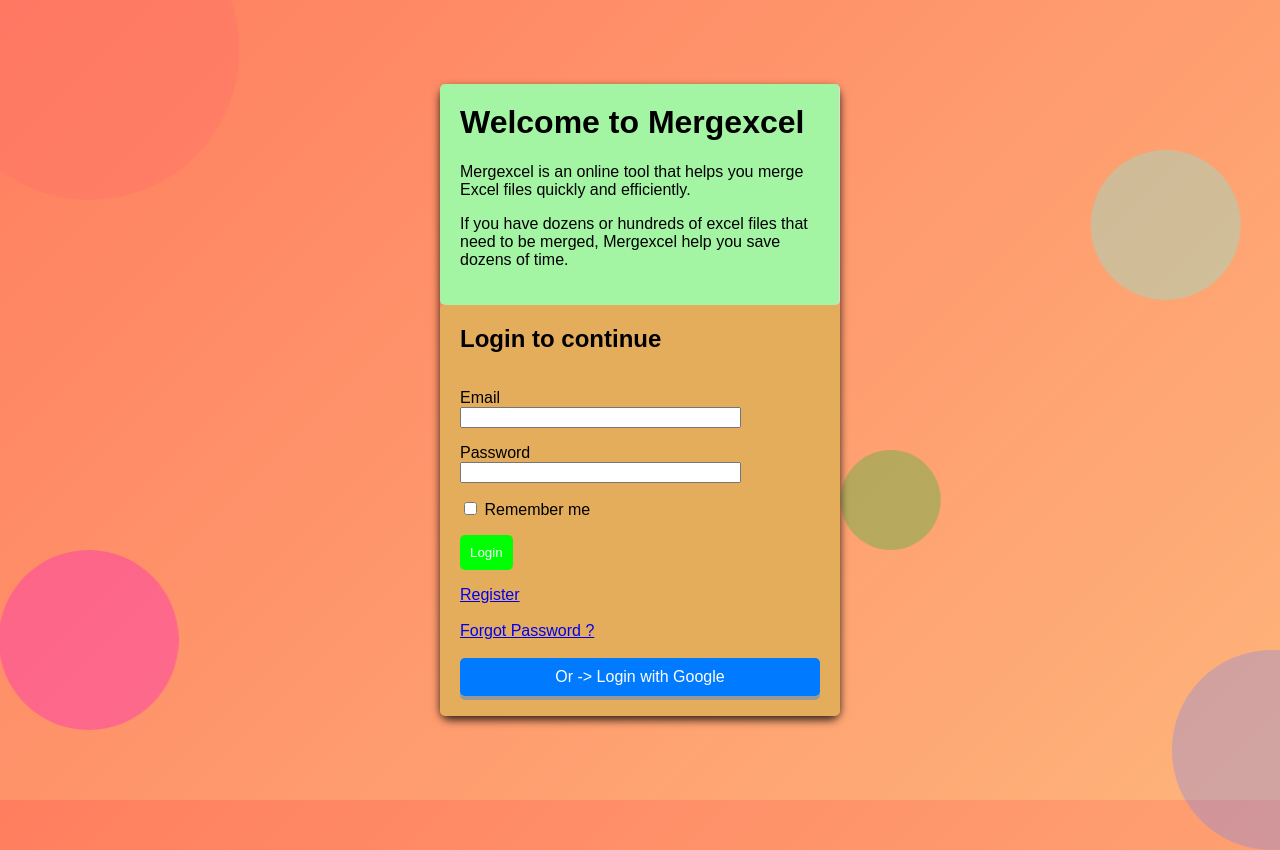
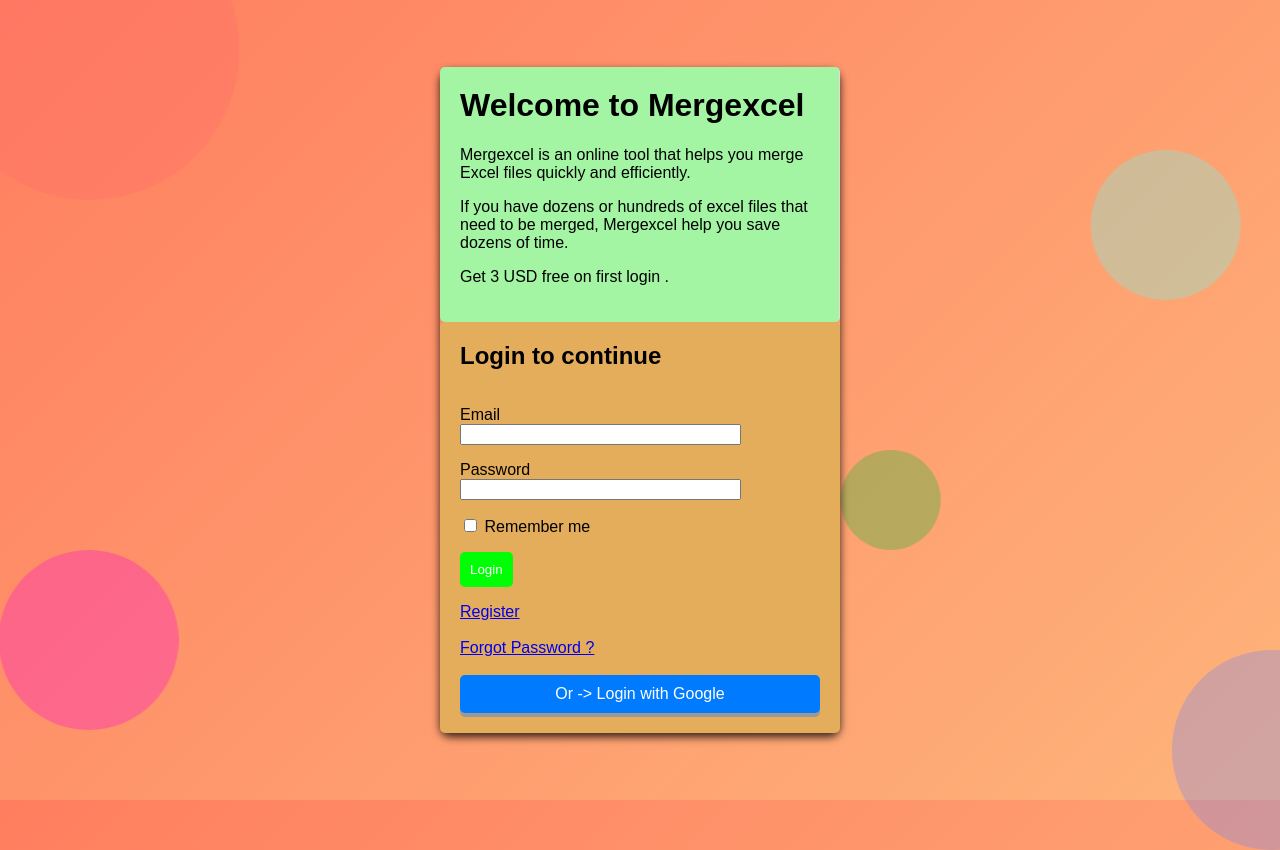
Before and after one commit to Kyslab/appflask, a Flask app: page /login in a window 1280 px wide; the page is wider, and only the part inside the window is pictured. Run offline with Flask 3, Linux system fonts and the light colour scheme; some libraries are stand-ins or nearby versions.

Commit message:
fissrt 3ussd

```diff
--- a/app.py
+++ b/app.py
@@ -95,6 +95,7 @@
     password = db.Column(db.String(150), nullable=False)
     is_confirmed = db.Column(db.Boolean, default=False)
     balance = db.Column(db.Float, default=0.0)
+    is_first_login = db.Column(db.Boolean, default=True)
 
 
 class DepositForm(FlaskForm):
@@ -251,6 +252,14 @@
         if user and user.password == form.password.data:
             session['user_id'] = user.id
             # flash('Logged in successfully', 'success')
+            # Kiểm tra nếu đây là lần đăng nhập đầu tiên
+            if user.is_first_login:
+                user.balance += 3.0  # Cộng 3 USD vào tài khoản
+                user.is_first_login = False  # Đánh dấu đã đăng nhập lần đầu
+                db.session.commit()  # Lưu thay đổi vào cơ sở dữ liệu
+
+                flash('Welcome! You have received a $3 bonus for your first login.', 'success')
+
             return redirect(url_for('upload_and_list_files'))
         else:
             flash('Login fail, try again or log in with Google.', 'danger')
@@ -278,6 +287,14 @@
             db.session.commit()
 
         session['user_id'] = user.id
+        # Kiểm tra nếu đây là lần đăng nhập đầu tiên
+        if user.is_first_login:
+            user.balance += 3.0  # Cộng 3 USD vào tài khoản
+            user.is_first_login = False  # Đánh dấu đã đăng nhập lần đầu
+            db.session.commit()  # Lưu thay đổi vào cơ sở dữ liệu
+
+            flash('Welcome! You have received a $3 bonus for your first login.', 'success')
+
         flash('Logged in successfully with Google.', 'success')
         return redirect(url_for('upload_and_list_files'))
     except OAuthError as e:
--- a/templates/login.html
+++ b/templates/login.html
@@ -28,6 +28,8 @@
             <section>
                 <!-- <h2>Benefits of Mergexcel</h2> -->
                 <p>If you have dozens or hundreds of excel files that need to be merged, Mergexcel help you save dozens of time.</p>
+                <p>Get 3 USD free on first login .</p>
+
             </section>
         </div>
 <div class="login">
```
